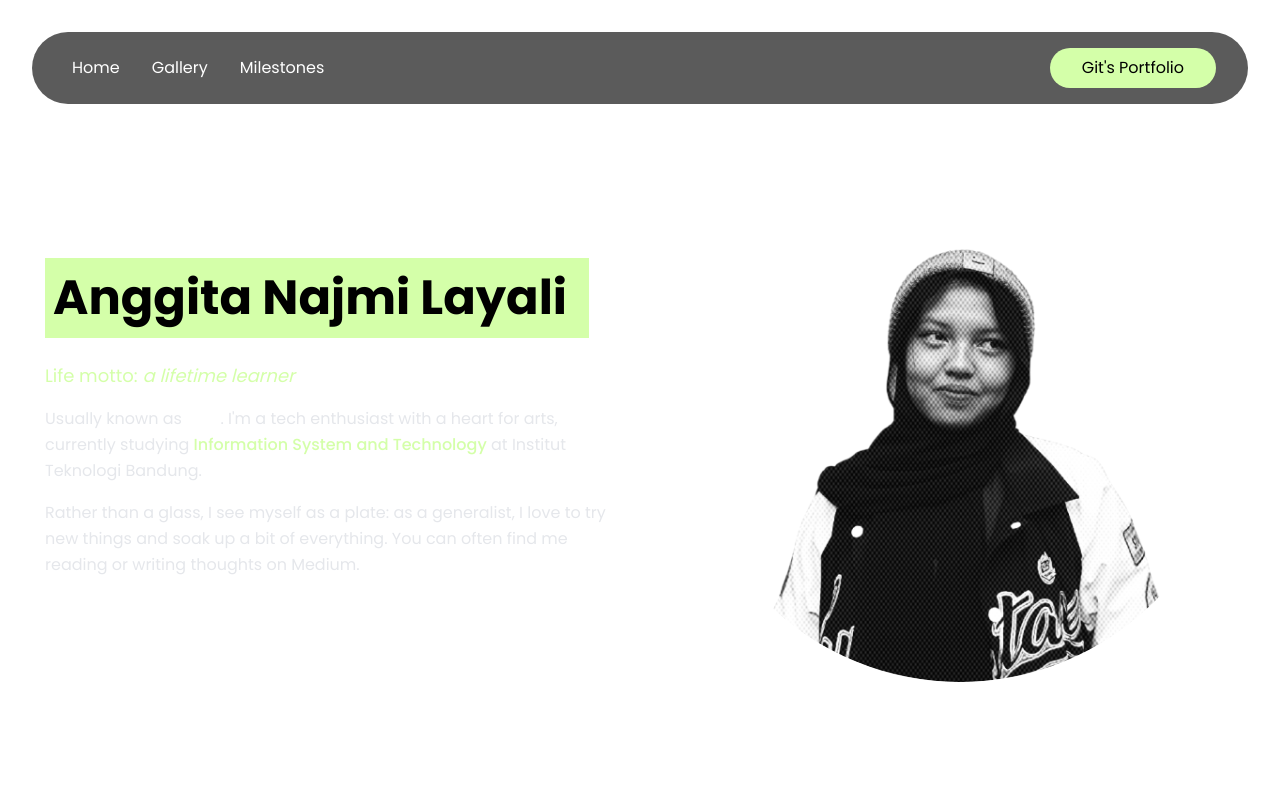
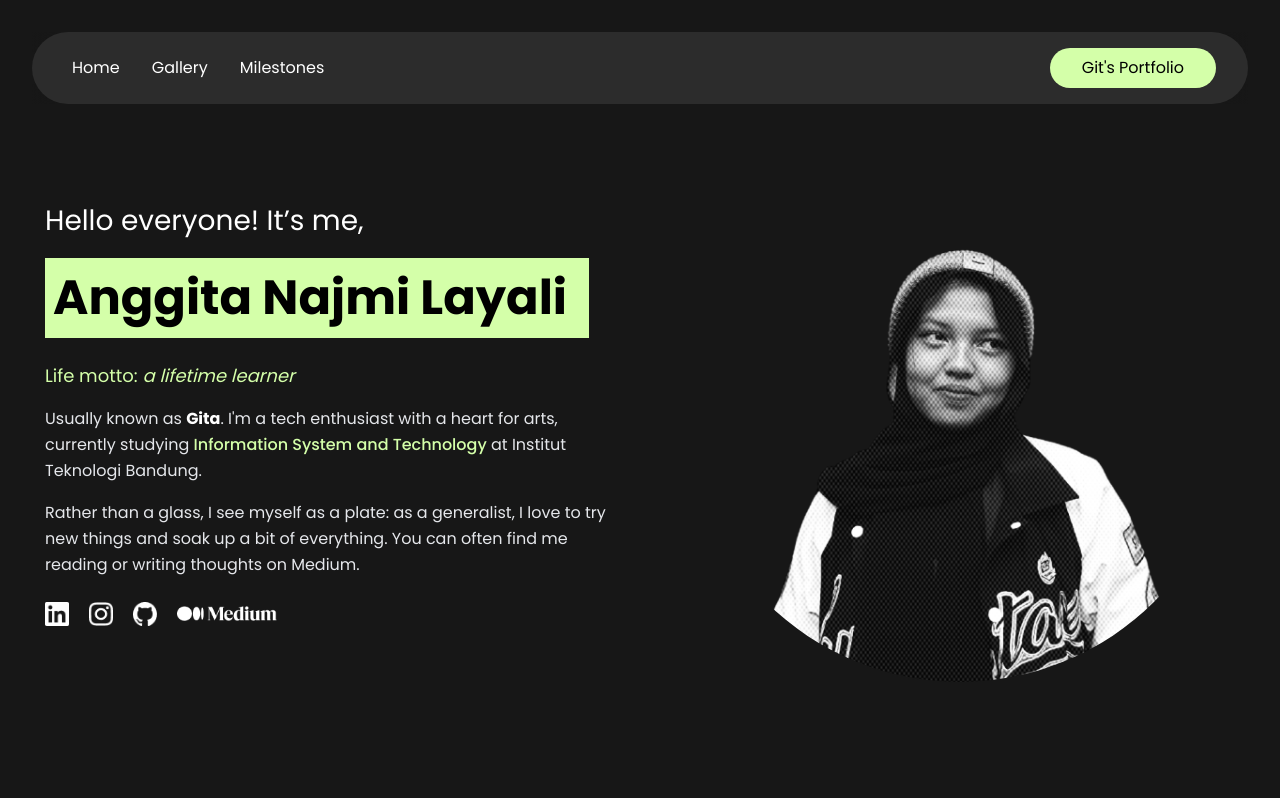
Before and after one commit to gitaa001/Online-Portofolio, a Next.js app: page / in a window 1280 px wide. Shown: the top 798 px of the page. Built offline with nearby package versions, Linux system fonts and the light colour scheme.

Commit message:
STYLE: change the bg color

```diff
--- a/src/app/globals.css
+++ b/src/app/globals.css
@@ -2,8 +2,8 @@
 @import "tailwindcss";
 
 :root {
-  --background: #ffffff;
-  --foreground: #171717;
+  --background: #171717;
+  --foreground: #ffffff;
   --font-sans: 'Poppins', sans-serif;
 }
 
```
